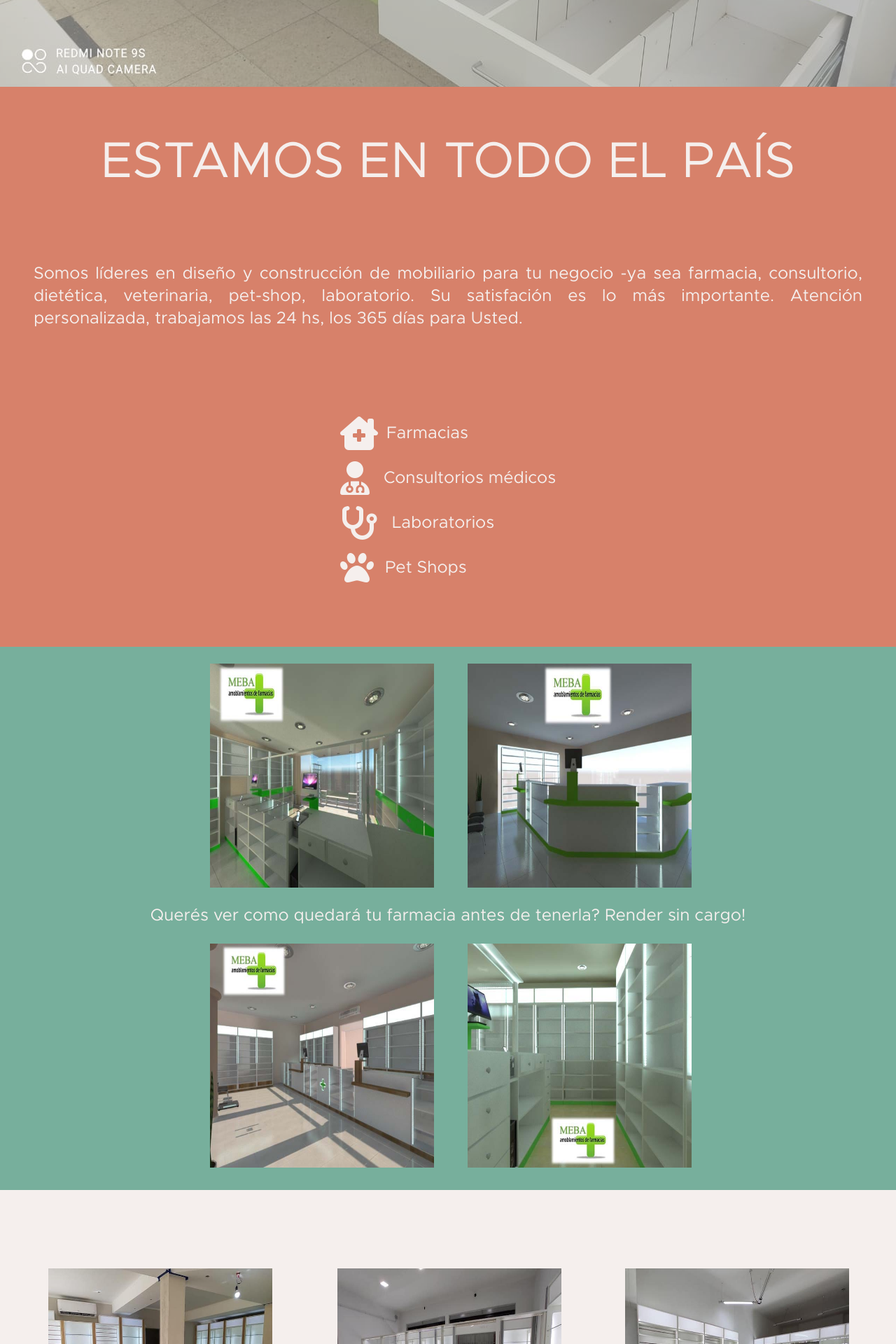
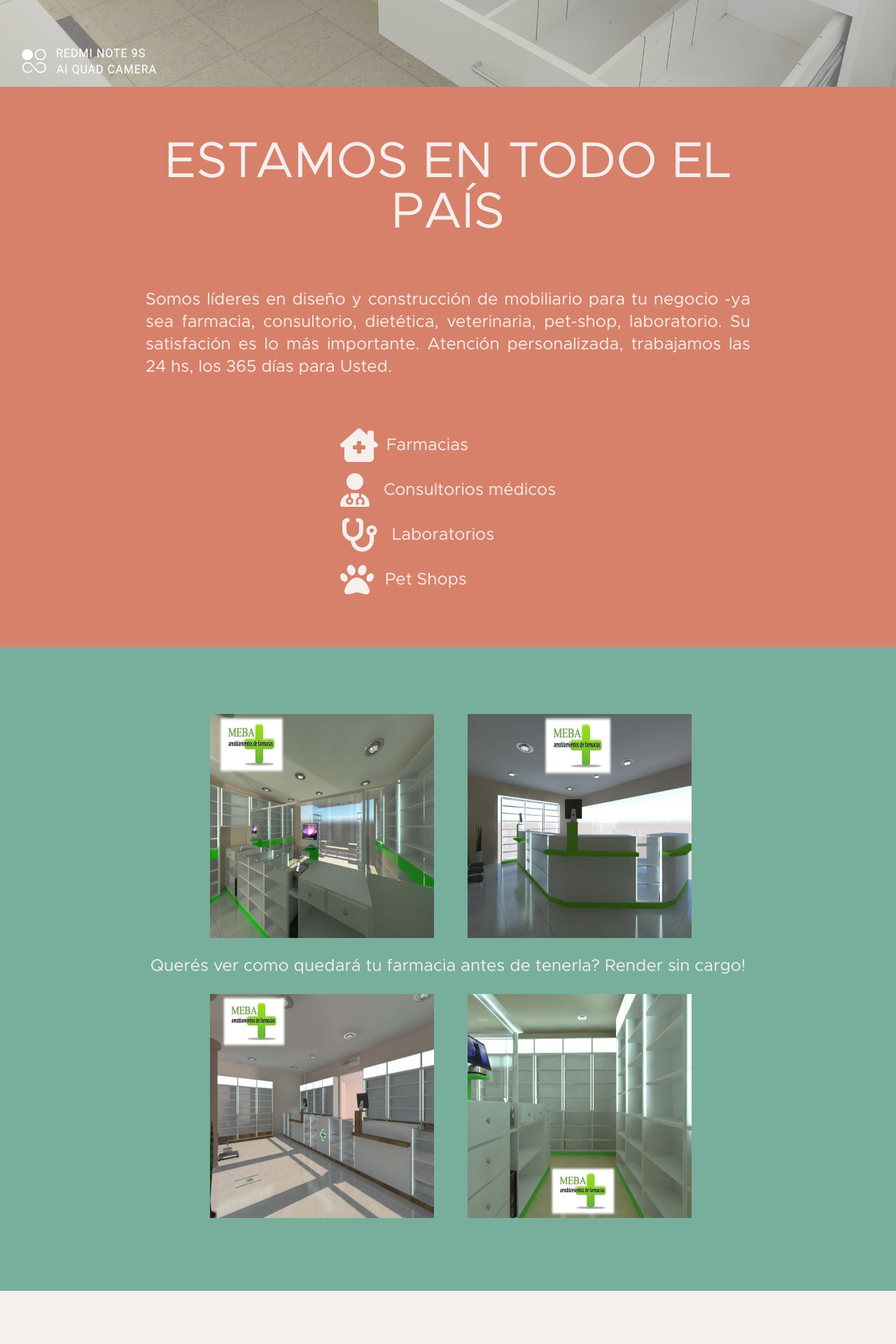
Before and after one commit to belennG/meba-amoblamientos, a Vue app: page / in a window 1280 px wide. Shown: the part 660-2580 px from the top of the page at 70% size. Built offline with nearby package versions, Linux system fonts and the light colour scheme; what @savvywombat/tailwindcss-grid-areas would draw is missing.

Commit message:
Styling changes in Inicio

```diff
--- a/src/views/Inicio.vue
+++ b/src/views/Inicio.vue
@@ -15,7 +15,7 @@
     </div>
     <div
       id=""
-      class="h-auto w-auto lg:h-screen lg:w-screen bg-middle-red px-12 py-12 text-isabelline grid grid-cols-1"
+      class="h-auto w-auto lg:h-screen lg:w-screen bg-middle-red px-12 xl:px-52 py-12 text-isabelline grid grid-cols-1"
     >
       <h1 class=" text-5xl md:text-7xl text-center pb-6 lg:pt-6">
         ESTAMOS EN TODO EL PAÍS
@@ -23,7 +23,7 @@
 
       <p
         id="paragraph"
-        class="text-lg text-justify md:text-2xl font-metropolis"
+        class="text-lg text-justify md:text-2xl font-metropolis "
       >
         Somos líderes en diseño y construcción de mobiliario para tu negocio -ya
         sea farmacia, consultorio, dietética, veterinaria, pet-shop,
@@ -67,7 +67,7 @@
     </div>
     <div
       id="render"
-      class="md:h-auto lg:h-screen w-screen bg-green-sheen text-isabelline px-4 py-16 md:px-10 md:py-16 lg:py-6 grid grid-cols-1"
+      class="md:h-auto lg:h-screen w-screen bg-green-sheen text-isabelline px-4 py-16 xl:py-24 md:px-10 md:py-16 grid grid-cols-1"
     >
       <div
         class="render-fotos-izq md:flex md:h-auto md:w-auto md:items-center justify-center md:space-x-12"
```
Also changed, not shown: 1 other file (tests, documents, lock files or other folders).
